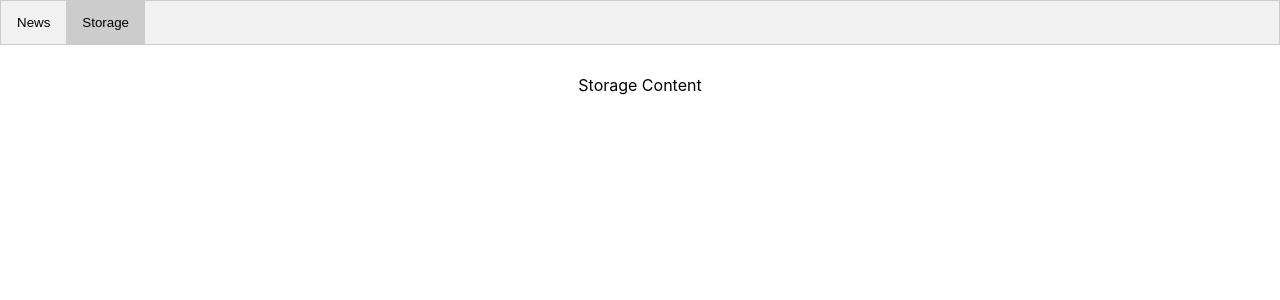
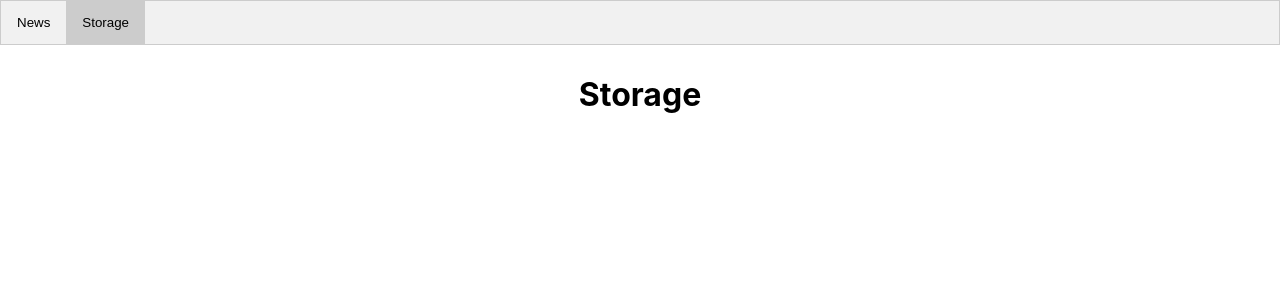
Before and after one commit to bucketrobotics/bucketrobotics-admin-gui, a React (Create React App) app: page / in a window 1280 px wide. Both pictures are taken after a click on the button "Storage". Shown: the top 300 px of the page. Built offline with nearby package versions, Linux system fonts and the light colour scheme.

Commit message:
Add news and storage pages. Remove logo

```diff
--- a/src/App.jsx
+++ b/src/App.jsx
@@ -1,16 +1,17 @@
-import logo from './logo.svg';
 import './App.css';
 import { TabPage, TabController } from './TabController/TabController';
+import { News } from './News/News';
+import { Storage } from './Storage/Storage';
 
 function App() {
   return (
     <div className="App">
       <TabController>
         <TabPage name="News">
-          <div>News Content</div>
+          <News />
         </TabPage>
         <TabPage name="Storage">
-          <div>Storage Content</div>
+          <Storage />
         </TabPage>
       </TabController>
     </div>
--- /dev/null
+++ b/src/News/News.jsx
@@ -0,0 +1,9 @@
+function News(props) {
+    return (
+        <div>
+            <h1>News</h1>
+        </div>
+    )
+}
+
+export { News }
--- /dev/null
+++ b/src/Storage/Storage.jsx
@@ -0,0 +1,9 @@
+function Storage(props) {
+    return (
+        <div>
+            <h1>Storage</h1>
+        </div>
+    )
+}
+
+export { Storage }
```
